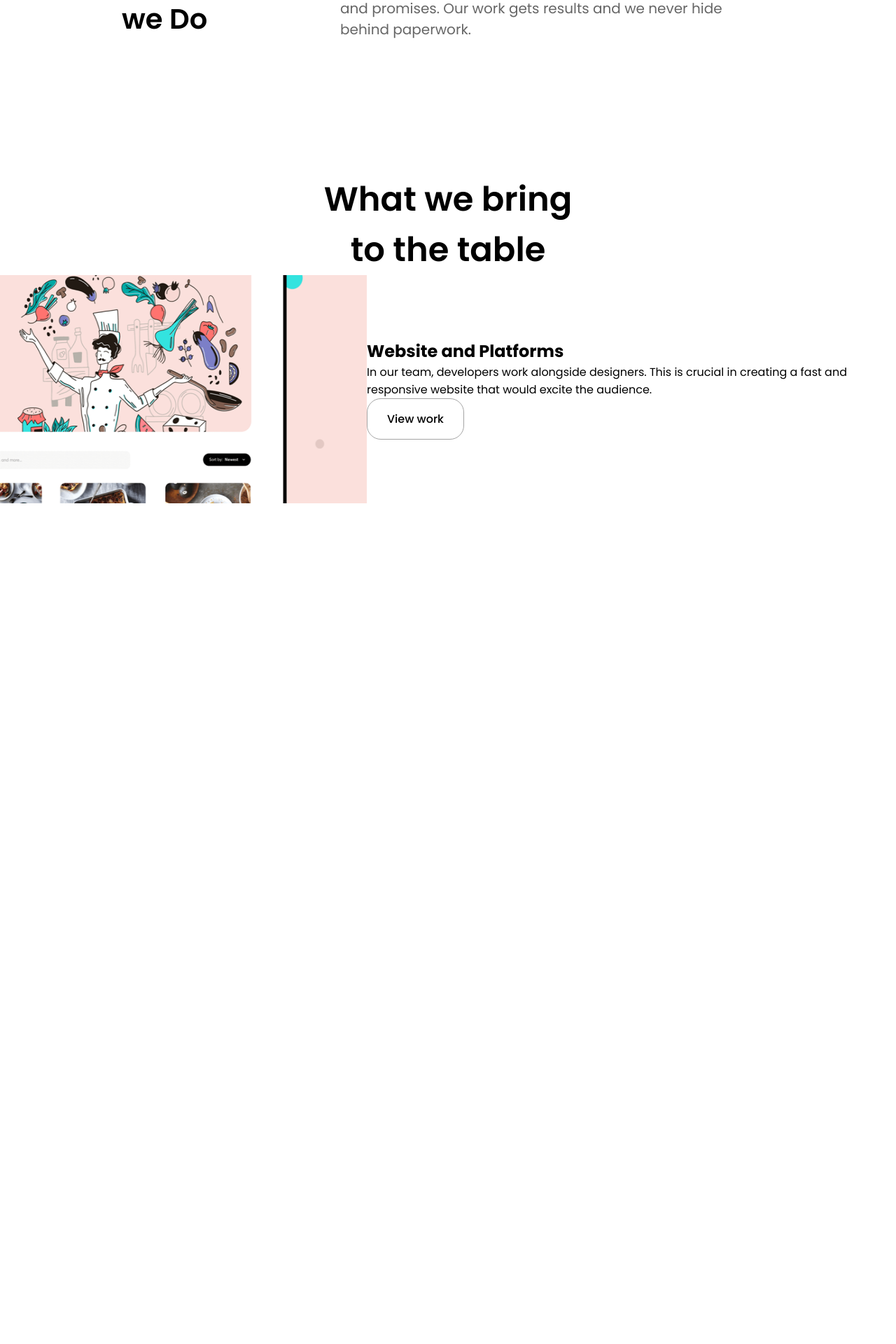
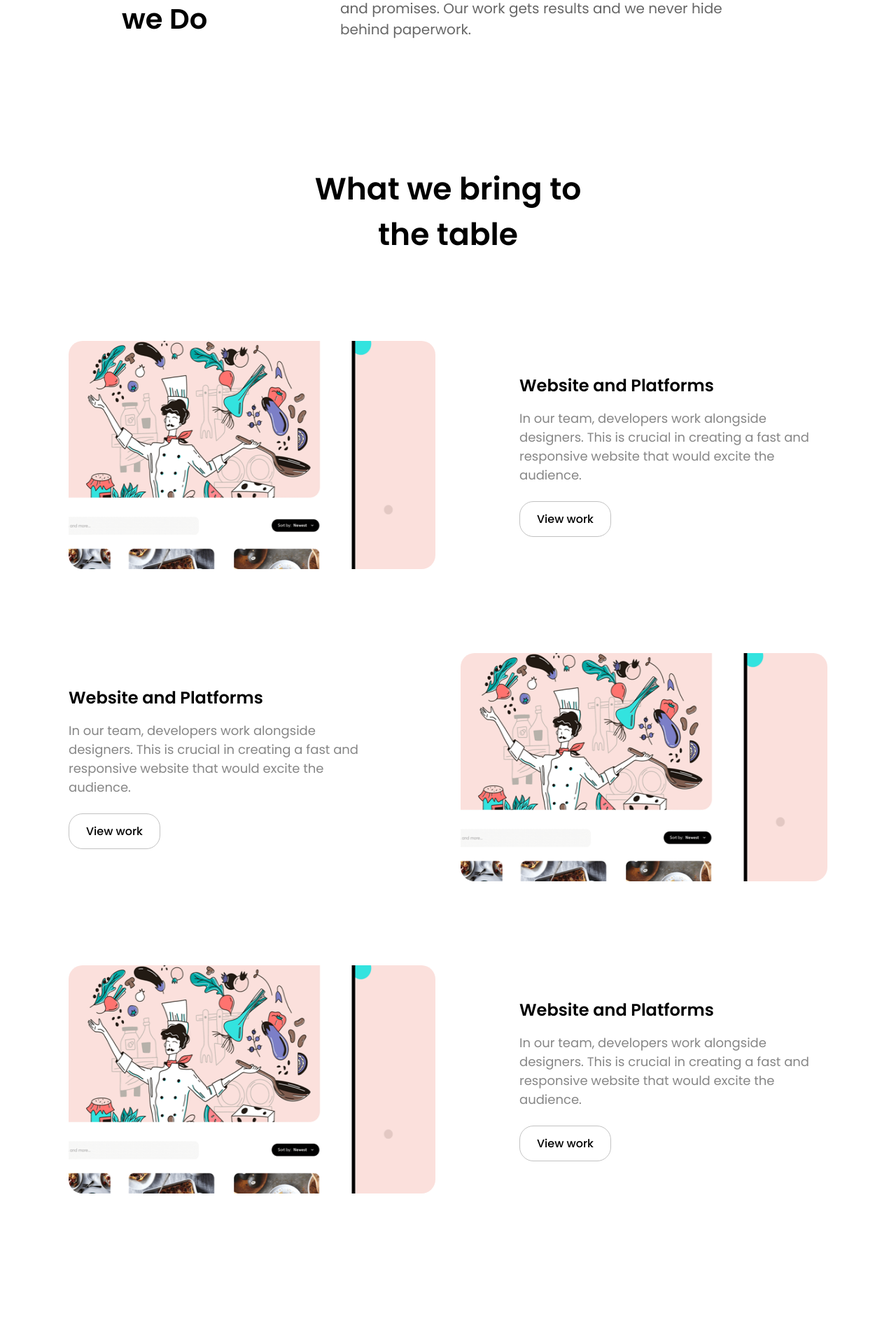
Before and after one commit to Maxx058/Flint, a PHP site: page /services.html in a window 1280 px wide. Shown: the part 1291-3211 px from the top of the page at 70% size. Before the commit the page ends 2010 px from the top, so only its background shows below. Run offline with PHP 8.4, Linux system fonts and the light colour scheme.

Commit message:
services

```diff
--- a/css/services.css
+++ b/css/services.css
@@ -138,37 +138,101 @@ header {
   align-items: center;
   margin-top: 180px;
   flex-direction: column;
+  gap: 120px;
+}
+
+.service-briefs-heading {
+  width: 440px;
+  font-size: 44px;
+  font-weight: 600;
+  text-align: center;
 }
 
 .service-briefs-item {
   display: flex;
-  justify-content: center;
+  justify-content: space-around;
   align-items: center;
   flex-direction: row;
+  gap: 120px;
 }
 
 .service-item-image {
   width: 524px;
   height: 326px;
+  border-radius: 20px;
 }
 
 .service-item-textgrp {
-s
+  justify-content: center;
 }
 
 .service-item-heading {
+  font-size: 24px;
+  font-weight: 600;
+  padding-bottom: 16px;
 }
 
 .service-item-body {
-
+  font-size: 18px;
+  color: #868686;
+  width: 440px;
 }
 
 .service-item-cta {
   border: 1px solid #a4a4a4;
-  padding: 16px 28px;
+  padding: 12px 24px;
   border-radius: 20px;
   background-color: #ffffff;
   cursor: pointer;
   font-size: 16px;
   font-weight: 500;
+  border-color: #c2c2c2;
+  margin-top: 24px;
 }
+
+/* closing of service briefs */
+
+/* opening of working benefits */
+
+.working-benefits {
+  display: flex;
+  justify-content: center;
+  align-items: center;
+  flex-direction: column;
+  margin-top: 220px;
+}
+
+.working-benefits-heading {
+  width: 440px;
+  font-size: 44px;
+  font-weight: 600;
+  text-align: center;
+  margin-bottom: 128px;
+}
+
+.working-benefits-itemgroup {
+  display: flex;
+  flex-direction: row;
+  flex-wrap: wrap;
+  gap: 120px;
+  justify-content: center;
+  align-items: center;
+}
+
+.working-benefits-item {
+  width: 460px;
+}
+
+.working-benefits-item-heading {
+  font-size: 20px;
+  font-weight: 600;
+  padding-bottom: 16px;
+  letter-spacing: 2px;
+  margin-top: 32px;
+}
+
+.working-benefits-item-body {
+  font-size: 16px;
+  color: #868686;
+  width: 440px;
+}
--- a/services.html
+++ b/services.html
@@ -54,8 +54,9 @@
 
     <!-- opening of service brief -->
     <div class="service-briefs">
-      <p class="heading">What we bring to the table</p>
+      <p class="service-briefs-heading">What we bring to the table</p>
 
+      <!-- service item 1 - website -->
       <div class="service-briefs-item">
         <img
           class="service-item-image"
@@ -72,6 +73,123 @@
           <button class="service-item-cta">View work</button>
         </div>
       </div>
+      <!-- closing service item 1 - website -->
+
+      <!-- service item 2 - mobile apps -->
+      <div class="service-briefs-item">
+        <div class="service-item-textgrp">
+          <h2 class="service-item-heading">Website and Platforms</h2>
+          <p class="service-item-body">
+            In our team, developers work alongside designers. This is crucial in
+            creating a fast and responsive website that would excite the
+            audience.
+          </p>
+          <button class="service-item-cta">View work</button>
+        </div>
+
+        <img
+          class="service-item-image"
+          src="/images/service-website.png"
+          alt="#"
+        />
+      </div>
+      <!-- closing service item 2 - mobile apps -->
+
+      <!-- service item 3 - strategy and branding -->
+      <div class="service-briefs-item">
+        <img
+          class="service-item-image"
+          src="/images/service-website.png"
+          alt="#"
+        />
+        <div class="service-item-textgrp">
+          <h2 class="service-item-heading">Website and Platforms</h2>
+          <p class="service-item-body">
+            In our team, developers work alongside designers. This is crucial in
+            creating a fast and responsive website that would excite the
+            audience.
+          </p>
+          <button class="service-item-cta">View work</button>
+        </div>
+      </div>
+      <!-- closing service item 3 - strategy and branding -->
     </div>
+    <!-- closing of service brief -->
+
+    <!-- opening of benefits -->
+    <div class="working-benefits">
+      <p class="working-benefits-heading">Benefits of working with us</p>
+
+      <div class="working-benefits-itemgroup">
+        <!-- item 1 -->
+        <div class="working-benefits-item">
+          <img
+            class="working-benefits-item-icon"
+            src="/images/timezone.svg"
+            alt="#"
+          />
+          <h2 class="working-benefits-item-heading">
+            TIME ZONES AINT NO THING
+          </h2>
+          <p class="working-benefits-item-body">
+            Wherever you are in the world, you’ll feel like we’re right around
+            the corner. With 10 years of experience, our business processes are
+            seamless and time differences don’t matter.
+          </p>
+        </div>
+        <!-- item 1 -->
+
+        <!-- item 2 -->
+        <div class="working-benefits-item">
+          <img
+            class="working-benefits-item-icon"
+            src="/images/spectrum.svg"
+            alt="#"
+          />
+          <h2 class="working-benefits-item-heading">
+            FULL SPECTRUM OF SERVICES
+          </h2>
+          <p class="working-benefits-item-body">
+            Wherever you are in the world, you’ll feel like we’re right around
+            the corner. With 10 years of experience, our business processes are
+            seamless and time differences don’t matter.
+          </p>
+        </div>
+        <!-- item 2 -->
+
+        <!-- item 3 -->
+        <div class="working-benefits-item">
+          <img
+            class="working-benefits-item-icon"
+            src="/images/flash.svg"
+            alt="#"
+          />
+          <h2 class="working-benefits-item-heading">IMPOSSIBLE? WE'RE ON IT</h2>
+          <p class="working-benefits-item-body">
+            Wherever you are in the world, you’ll feel like we’re right around
+            the corner. With 10 years of experience, our business processes are
+            seamless and time differences don’t matter.
+          </p>
+        </div>
+        <!-- item 3 -->
+
+        <!-- item 4 -->
+        <div class="working-benefits-item">
+          <img
+            class="working-benefits-item-icon"
+            src="/images/paint.svg"
+            alt="#"
+          />
+          <h2 class="working-benefits-item-heading">FLEXIBLE WORK TERMS</h2>
+          <p class="working-benefits-item-body">
+            Wherever you are in the world, you’ll feel like we’re right around
+            the corner. With 10 years of experience, our business processes are
+            seamless and time differences don’t matter.
+          </p>
+        </div>
+        <!-- item 4 -->
+      </div>
+    </div>
+    <!-- closing of benefits -->
   </body>
 </html>
```
Also changed, not shown: Images/flash.svg (added), Images/paint.svg (added), Images/spectrum.svg (added), Images/timezone.svg (added).
